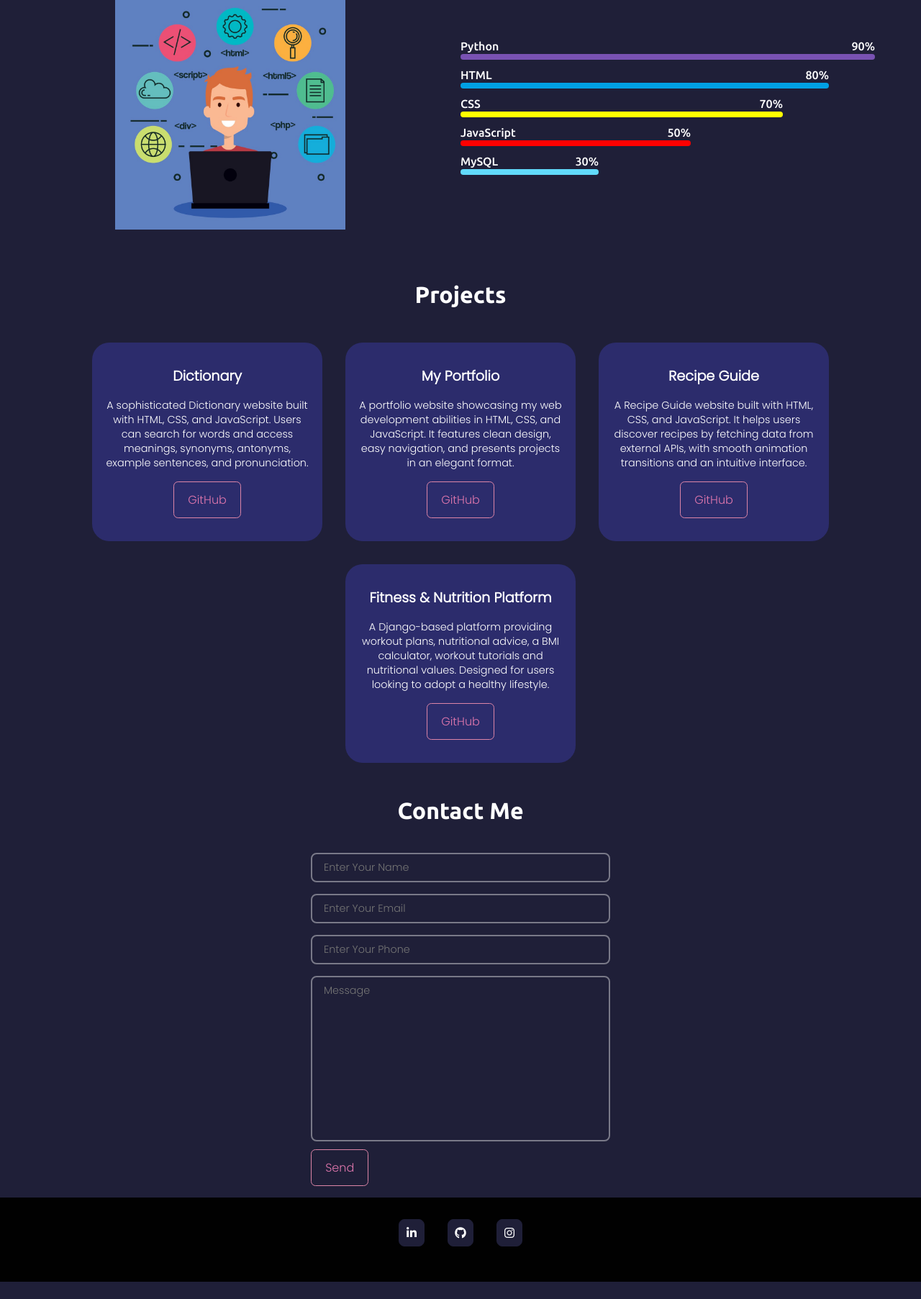
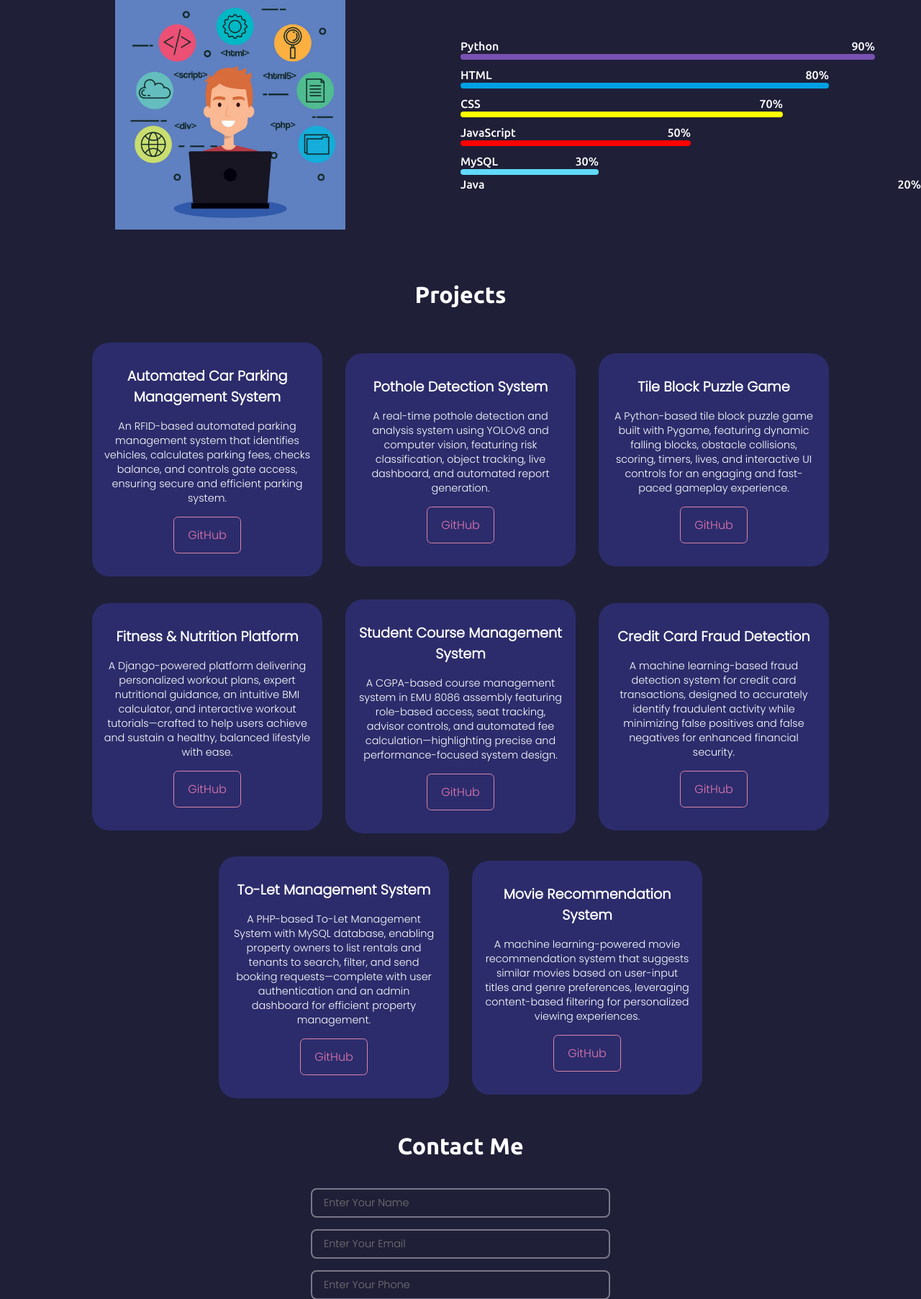
Before and after one commit to FaisalAhmed21/My-Portfolio, a Django app: page / in a window 1280 px wide. Shown: the part 1613-3418 px from the top of the page at 72% size. Before the commit the page ends 3394 px from the top, so only its background shows below. Run offline with Django 3.2, Linux system fonts and the light colour scheme; some libraries are stand-ins or nearby versions.

Commit message:
Update home.html

```diff
--- a/portfolio/Base/templates/home.html
+++ b/portfolio/Base/templates/home.html
@@ -51,7 +51,7 @@
         <h1 class="t-center my-2 t-white f-2">About Me</h1>
         <div class="about-container flex s-around">
             <div class="about-left flex s-center items-center">
-                <img src="{% static 'images/dog.png' %}" alt="Secondary Image" style="width: 60%;">
+                <img src="{% static 'images/sample_pic.jpg' %}" alt="Secondary Image" style="width: 60%;">
             </div>
             <div class="about-right flex">
                 <div class="about-content">
@@ -81,6 +81,7 @@
                     <div class="css bar p-relative"><span class="bar-content left t-white">CSS</span><span class="bar-content right-skills t-white">70%</span></div>
                     <div class="js bar p-relative"><span class="bar-content left t-white">JavaScript</span><span class="bar-content right-skills t-white">50%</span></div>
                     <div class="mysql bar p-relative"><span class="bar-content left t-white">MySQL</span><span class="bar-content right-skills t-white">30%</span></div>
+                    <div class="java bar p-relative"><span class="bar-content left t-white">Java</span><span class="bar-content right-skills t-white">20%</span></div>
                 </div>
             </div>
         </div>
@@ -92,42 +93,82 @@
         <div class="projects-container flex s-center">
             <!-- Project 1 -->
             <div class="projects-item flex f-col s-center items-center">
-                <h1 class="t-white poppins">Dictionary</h1>
+                <h1 class="t-white poppins">Automated Car Parking Management System</h1>
                 <p class="t-white poppins">
-                    A sophisticated Dictionary website built with HTML, CSS, and JavaScript. Users can search for words and access meanings, synonyms, antonyms, example sentences, and pronunciation.
+                    An RFID-based automated parking management system that identifies vehicles, calculates parking fees, checks balance, and controls gate access, ensuring secure and efficient parking system.
                 </p>
                 <div class="buttons flex s-around">
-                    <a href="https://github.com/FaisalAhmed21/Dictionary" target="_blank" class="btn mx-1 m-top">GitHub</a>
+                    <a href="https://github.com/FaisalAhmed21/CSE461_Project_-Automated_Car_Parking_System" target="_blank" class="btn mx-1 m-top">GitHub</a>
                 </div>
             </div>
             <!-- Project 2 -->
             <div class="projects-item flex f-col s-center items-center">
-                <h1 class="t-white poppins">My Portfolio</h1>
+                <h1 class="t-white poppins">Pothole Detection System</h1>
                 <p class="t-white poppins">
-                    A portfolio website showcasing my web development abilities in HTML, CSS, and JavaScript. It features clean design, easy navigation, and presents projects in an elegant format.
+                    A real-time pothole detection and analysis system using YOLOv8 and computer vision, featuring risk classification, object tracking, live dashboard, and automated report generation.
                 </p>
                 <div class="buttons flex s-around">
-                    <a href="https://github.com/FaisalAhmed21/My-Portfolio" target="_blank" class="btn mx-1 m-top">GitHub</a>
+                    <a href="https://github.com/FaisalAhmed21/Pothole-Detection-System-With-Machine-Learning-and-Computer-Vision" target="_blank" class="btn mx-1 m-top">GitHub</a>
                 </div>
             </div>
             <!-- Project 3 -->
             <div class="projects-item flex f-col s-center items-center">
-                <h1 class="t-white poppins">Recipe Guide</h1>
+                <h1 class="t-white poppins">Tile Block Puzzle Game</h1>
                 <p class="t-white poppins">
-                    A Recipe Guide website built with HTML, CSS, and JavaScript. It helps users discover recipes by fetching data from external APIs, with smooth animation transitions and an intuitive interface.
+                    A Python-based tile block puzzle game built with Pygame, featuring dynamic falling blocks, obstacle collisions, scoring, timers, lives, and interactive UI controls for an engaging and fast-paced gameplay experience.
                 </p>
                 <div class="buttons flex s-around">
-                    <a href="https://github.com/FaisalAhmed21/Recipe-Guide" target="_blank" class="btn mx-1 m-top">GitHub</a>
+                    <a href="https://github.com/FaisalAhmed21/Tile-Block-Puzzle-Game" target="_blank" class="btn mx-1 m-top">GitHub</a>
                 </div>
             </div>
             <!-- Project 4 -->
             <div class="projects-item flex f-col s-center items-center">
                 <h1 class="t-white poppins">Fitness & Nutrition Platform</h1>
                 <p class="t-white poppins">
-                    A Django-based platform providing workout plans, nutritional advice, a BMI calculator, workout tutorials and nutritional values. Designed for users looking to adopt a healthy lifestyle.
+                    A Django-powered platform delivering personalized workout plans, expert nutritional guidance, an intuitive BMI calculator, and interactive workout tutorials—crafted to help users achieve and sustain a healthy, balanced lifestyle with ease.
                 </p>
                 <div class="buttons flex s-around">
                     <a href="https://github.com/FaisalAhmed21/CSE471-Fitness-and-Nutrition-platform" target="_blank" class="btn mx-1 m-top">GitHub</a>
+                </div>
+            </div>
+
+            <div class="projects-item flex f-col s-center items-center">
+                <h1 class="t-white poppins">Student Course Management System</h1>
+                <p class="t-white poppins">
+                    A CGPA-based course management system in EMU 8086 assembly featuring role-based access, seat tracking, advisor controls, and automated fee calculation—highlighting precise and performance-focused system design.
+                </p>
+                <div class="buttons flex s-around">
+                    <a href="https://github.com/FaisalAhmed21/Student-Course-Management-System-CSE341-Project" target="_blank" class="btn mx-1 m-top">GitHub</a>
+                </div>
+            </div>
+
+            <div class="projects-item flex f-col s-center items-center">
+                <h1 class="t-white poppins">Credit Card Fraud Detection</h1>
+                <p class="t-white poppins">
+                    A machine learning-based fraud detection system for credit card transactions, designed to accurately identify fraudulent activity while minimizing false positives and false negatives for enhanced financial security.
+                </p>
+                <div class="buttons flex s-around">
+                    <a href="https://github.com/FaisalAhmed21/Credit-Card-Fraud-Detection" target="_blank" class="btn mx-1 m-top">GitHub</a>
+                </div>
+            </div>
+
+            <div class="projects-item flex f-col s-center items-center">
+                <h1 class="t-white poppins">To-Let Management System</h1>
+                <p class="t-white poppins">
+                    A PHP-based To-Let Management System with MySQL database, enabling property owners to list rentals and tenants to search, filter, and send booking requests—complete with user authentication and an admin dashboard for efficient property management.
+                </p>
+                <div class="buttons flex s-around">
+                    <a href="https://github.com/FaisalAhmed21/CSE370-Project_To-Let_Management_System" target="_blank" class="btn mx-1 m-top">GitHub</a>
+                </div>
+            </div>
+
+            <div class="projects-item flex f-col s-center items-center">
+                <h1 class="t-white poppins">Movie Recommendation System</h1>
+                <p class="t-white poppins">
+                    A machine learning-powered movie recommendation system that suggests similar movies based on user-input titles and genre preferences, leveraging content-based filtering for personalized viewing experiences.
+                </p>
+                <div class="buttons flex s-around">
+                    <a href="https://github.com/FaisalAhmed21/Movie-Recommendation-System" target="_blank" class="btn mx-1 m-top">GitHub</a>
                 </div>
             </div>
         </div>
@@ -168,9 +209,6 @@
             <a href="https://github.com/FaisalAhmed21" target="_blank">
                 <li><i class="fa-brands fa-github"></i></li>
             </a>
-            <a href="https://www.instagram.com/blissful_being21/" target="_blank">
-                <li><i class="fa-brands fa-instagram"></i></li>
-            </a>
 
         </ul>
     </footer>
```
